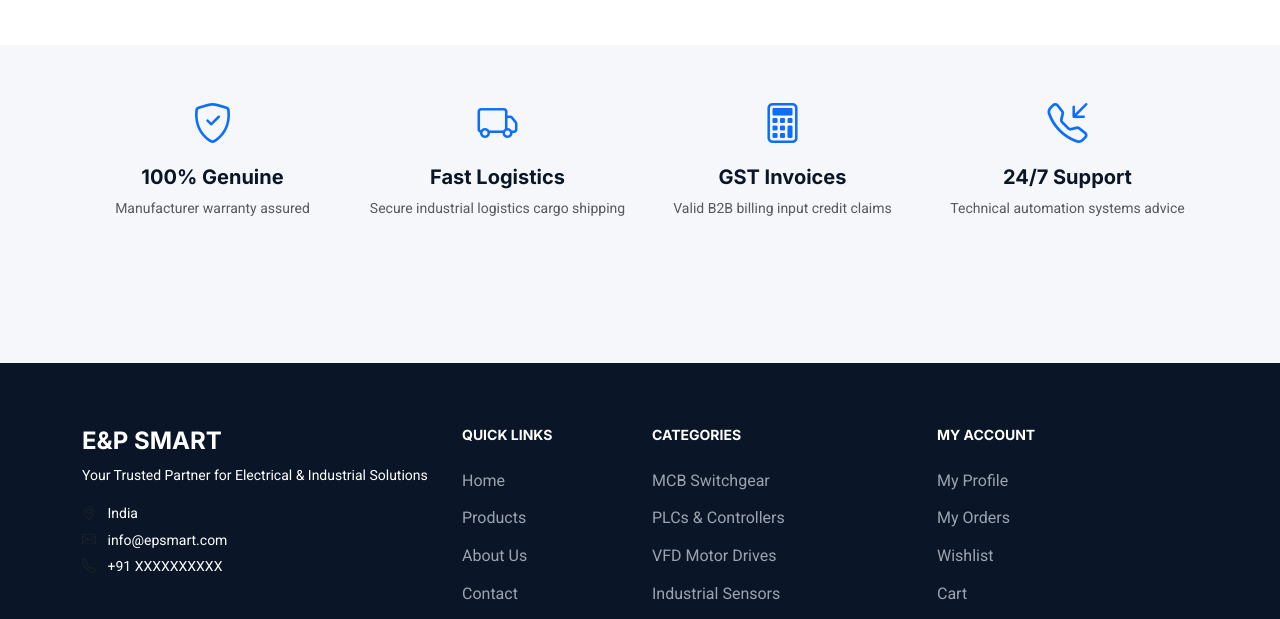
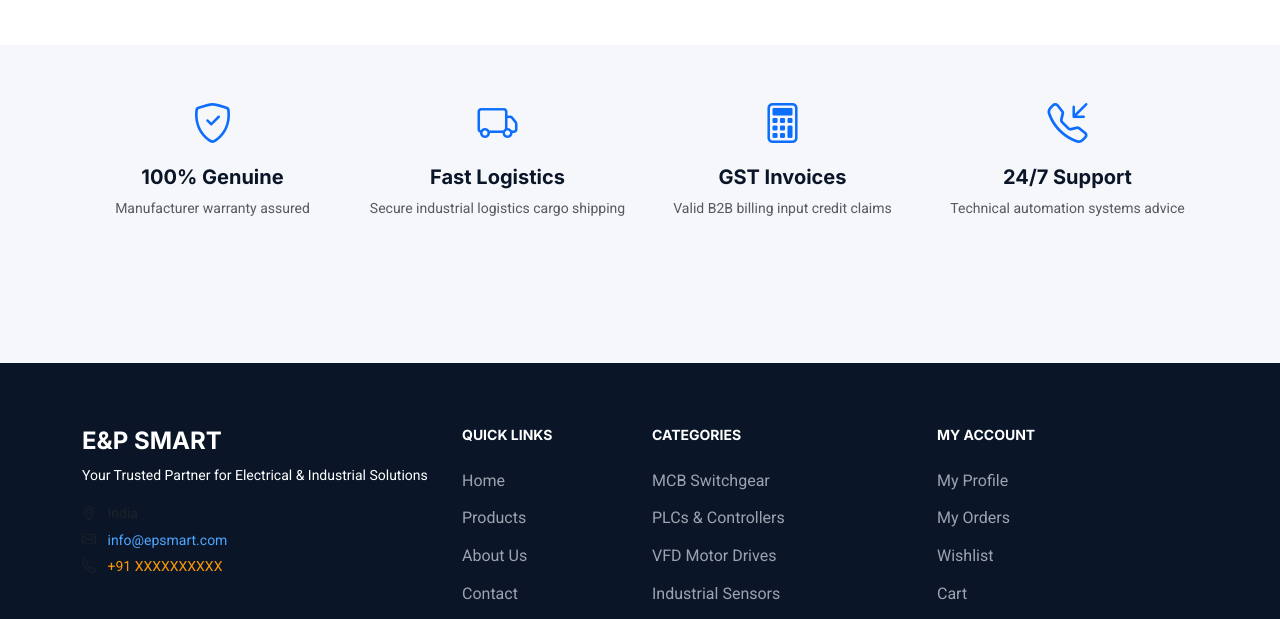
Before and after one commit to ragulkumar1116-source/E-commerce, a plain HTML site: page index.html in a window 1280 px wide. Shown: the part 2530-3149 px from the top of the page. Drawn offline with nearby package versions, Linux system fonts and the light colour scheme; no server answers.

Commit message:
Update style.css

```diff
--- a/assets/css/style.css
+++ b/assets/css/style.css
@@ -562,13 +562,16 @@ a:hover {
 }
 
 #footerEmail {
-    color: #ffffff !important; /* White */
-}
-
-#footerAddress {
-    color: #ffffff !important; /* White */
+    color: #4da6ff;
+    text-decoration: none;
 }
 
 #footerPhone {
-    color: #ffffff !important; /* White */
+    color: #ff9800;
+    text-decoration: none;
 }
+
+#footerEmail:hover,
+#footerPhone:hover {
+    color: #ffffff;
+}
```
